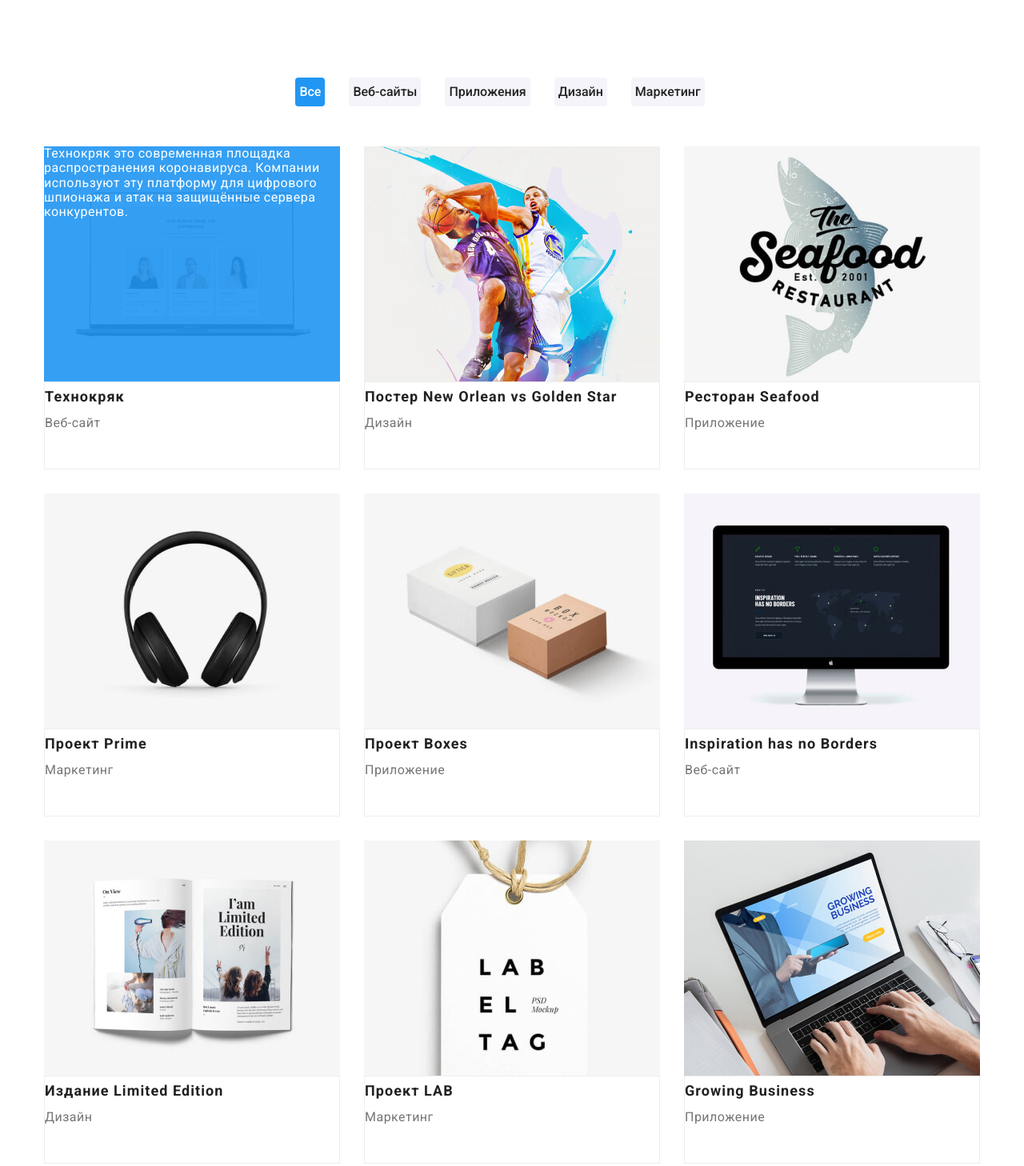
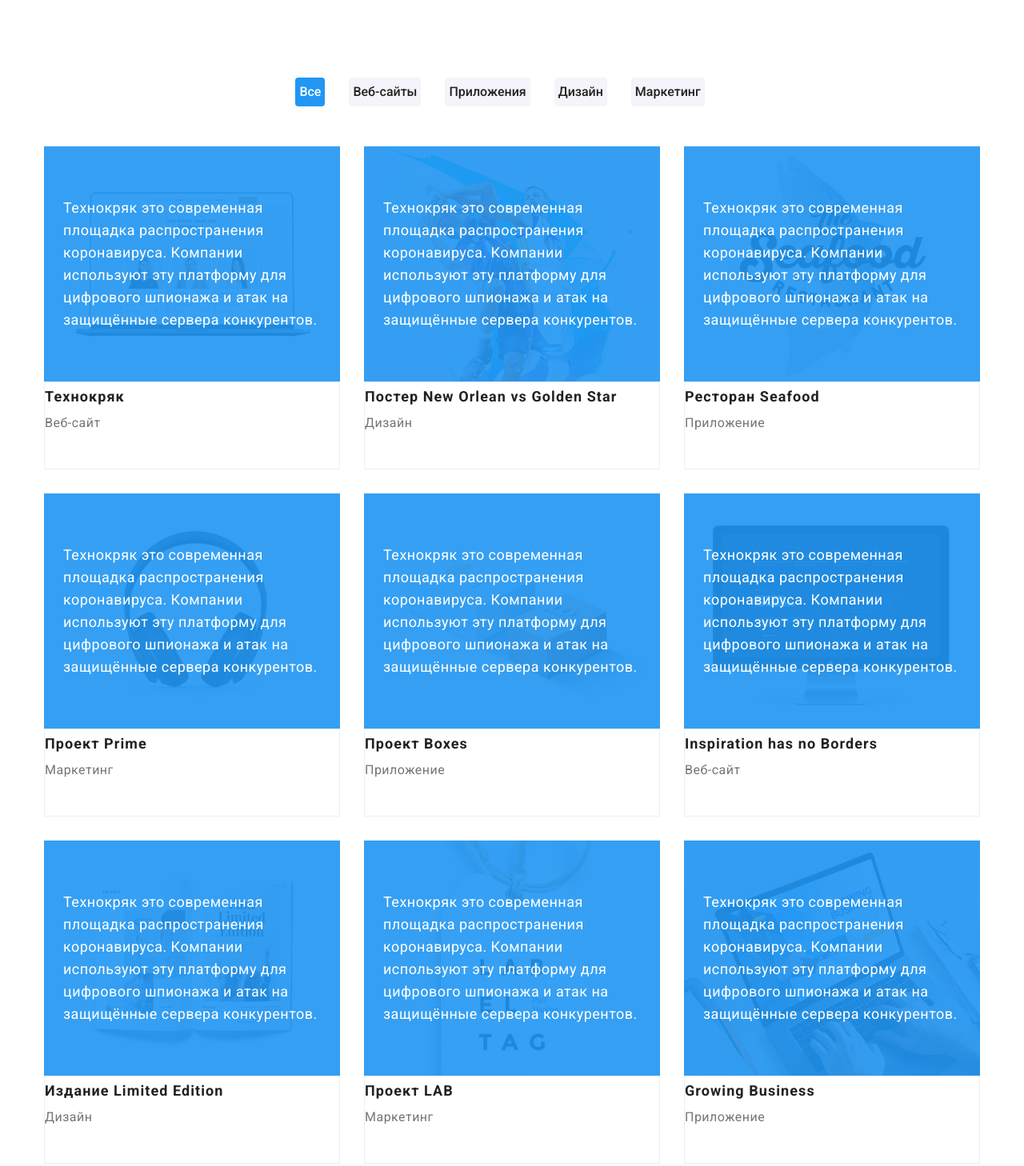
Before and after one commit to Natali-bc/goit-markup-hw-05, a plain HTML site: page portfolio.html in a window 1280 px wide. Shown: the part 79-1537 px from the top of the page at 80% size. Drawn offline with nearby package versions, Linux system fonts and the light colour scheme.

Commit message:
Добавляет позиционирование

```diff
--- a/css/styles.css
+++ b/css/styles.css
@@ -244,7 +244,7 @@ address {
 	width: 270px;
 	height: 120px;
 	background-color: var(--title-background-color);
-	background-image: url(../images/antenna.svg);
+	background-image: url(../images/antenna-logo.svg);
 	background-repeat: no-repeat;
 	background-position: center;
 	border-radius: 4px;
@@ -256,7 +256,7 @@ address {
 	width: 270px;
 	height: 120px;
 	background-color: var(--title-background-color);
-	background-image: url(../images/clock.svg);
+	background-image: url(../images/clock-logo.svg);
 	background-repeat: no-repeat;
 	background-position: center;
 	border-radius: 4px;
@@ -268,7 +268,7 @@ address {
 	width: 270px;
 	height: 120px;
 	background-color: var(--title-background-color);
-	background-image: url(../images/diagram.svg);
+	background-image: url(../images/diagram-logo.svg);
 	background-repeat: no-repeat;
 	background-position: center;
 	border-radius: 4px;
@@ -280,7 +280,7 @@ address {
 	width: 270px;
 	height: 120px;
 	background-color: var(--title-background-color);
-	background-image: url(../images/astronaut.svg);
+	background-image: url(../images/astronaut-logo.svg);
 	background-repeat: no-repeat;
 	background-position: center;
 	border-radius: 4px;
@@ -526,8 +526,13 @@ ul.projects {
 	top: 0;
 	left: 0;
 	position: absolute;
+	display: flex;
+	justify-content: center;
+	align-items: center;
 	width: 100%;
 	height: 294px;
+	padding-left: 24px;
+	padding-right: 24px;
 	background-color: rgba(33, 150, 243, 0.9);
 	color: var(--primary-white-color);
 }
@@ -570,9 +575,10 @@ ul.projects {
 .descrpt:hover {
 	box-shadow: 0px 1px 1px rgba(0, 0, 0, 0.12), 0px 4px 4px rgba(0, 0, 0, 0.06), 1px 4px 6px rgba(0, 0, 0, 0.16);
 }
-/* .portfolio-section .description {
-	background-color: var(--accent-color);
-	color: var(--primary-white-color);
+.description {
+	display: flex;
+	justify-content: center;
+	align-items: center;
 	font-size: 18px;
 	line-height: 1.56;
-} */
+}
--- a/portfolio.html
+++ b/portfolio.html
@@ -71,7 +71,7 @@
 									<h2 class="title-list">Технокряк</h2>
 									<p class="list">Веб-сайт</p>
 									<div class="hover-overlay">
-										<p>
+										<p class="description">
 											Технокряк это современная площадка распространения коронавируса. Компании используют эту платформу
 											для цифрового шпионажа и атак на защищённые сервера конкурентов.
 										</p>
@@ -86,6 +86,12 @@
 								<div class="descrpt">
 									<h2 class="title-list">Постер New Orlean vs Golden Star</h2>
 									<p class="list">Дизайн</p>
+									<div class="hover-overlay">
+										<p class="description">
+											Технокряк это современная площадка распространения коронавируса. Компании используют эту платформу
+											для цифрового шпионажа и атак на защищённые сервера конкурентов.
+										</p>
+									</div>
 								</div>
 							</a>
 						</li>
@@ -96,6 +102,12 @@
 								<div class="descrpt">
 									<h2 class="title-list">Ресторан Seafood</h2>
 									<p class="list">Приложение</p>
+									<div class="hover-overlay">
+										<p class="description">
+											Технокряк это современная площадка распространения коронавируса. Компании используют эту платформу
+											для цифрового шпионажа и атак на защищённые сервера конкурентов.
+										</p>
+									</div>
 								</div>
 							</a>
 						</li>
@@ -106,6 +118,12 @@
 								<div class="descrpt">
 									<h2 class="title-list">Проект Prime</h2>
 									<p class="list">Маркетинг</p>
+									<div class="hover-overlay">
+										<p class="description">
+											Технокряк это современная площадка распространения коронавируса. Компании используют эту платформу
+											для цифрового шпионажа и атак на защищённые сервера конкурентов.
+										</p>
+									</div>
 								</div>
 							</a>
 						</li>
@@ -116,6 +134,12 @@
 								<div class="descrpt">
 									<h2 class="title-list">Проект Boxes</h2>
 									<p class="list">Приложение</p>
+									<div class="hover-overlay">
+										<p class="description">
+											Технокряк это современная площадка распространения коронавируса. Компании используют эту платформу
+											для цифрового шпионажа и атак на защищённые сервера конкурентов.
+										</p>
+									</div>
 								</div>
 							</a>
 						</li>
@@ -126,6 +150,12 @@
 								<div class="descrpt">
 									<h2 class="title-list">Inspiration has no Borders</h2>
 									<p class="list">Веб-сайт</p>
+									<div class="hover-overlay">
+										<p class="description">
+											Технокряк это современная площадка распространения коронавируса. Компании используют эту платформу
+											для цифрового шпионажа и атак на защищённые сервера конкурентов.
+										</p>
+									</div>
 								</div>
 							</a>
 						</li>
@@ -136,6 +166,12 @@
 								<div class="descrpt">
 									<h2 class="title-list">Издание Limited Edition</h2>
 									<p class="list">Дизайн</p>
+									<div class="hover-overlay">
+										<p class="description">
+											Технокряк это современная площадка распространения коронавируса. Компании используют эту платформу
+											для цифрового шпионажа и атак на защищённые сервера конкурентов.
+										</p>
+									</div>
 								</div>
 							</a>
 						</li>
@@ -146,6 +182,12 @@
 								<div class="descrpt">
 									<h2 class="title-list">Проект LAB</h2>
 									<p class="list">Маркетинг</p>
+									<div class="hover-overlay">
+										<p class="description">
+											Технокряк это современная площадка распространения коронавируса. Компании используют эту платформу
+											для цифрового шпионажа и атак на защищённые сервера конкурентов.
+										</p>
+									</div>
 								</div>
 							</a>
 						</li>
@@ -156,6 +198,12 @@
 								<div class="descrpt">
 									<h2 class="title-list">Growing Business</h2>
 									<p class="list">Приложение</p>
+									<div class="hover-overlay">
+										<p class="description">
+											Технокряк это современная площадка распространения коронавируса. Компании используют эту платформу
+											для цифрового шпионажа и атак на защищённые сервера конкурентов.
+										</p>
+									</div>
 								</div>
 							</a>
 						</li>
```
